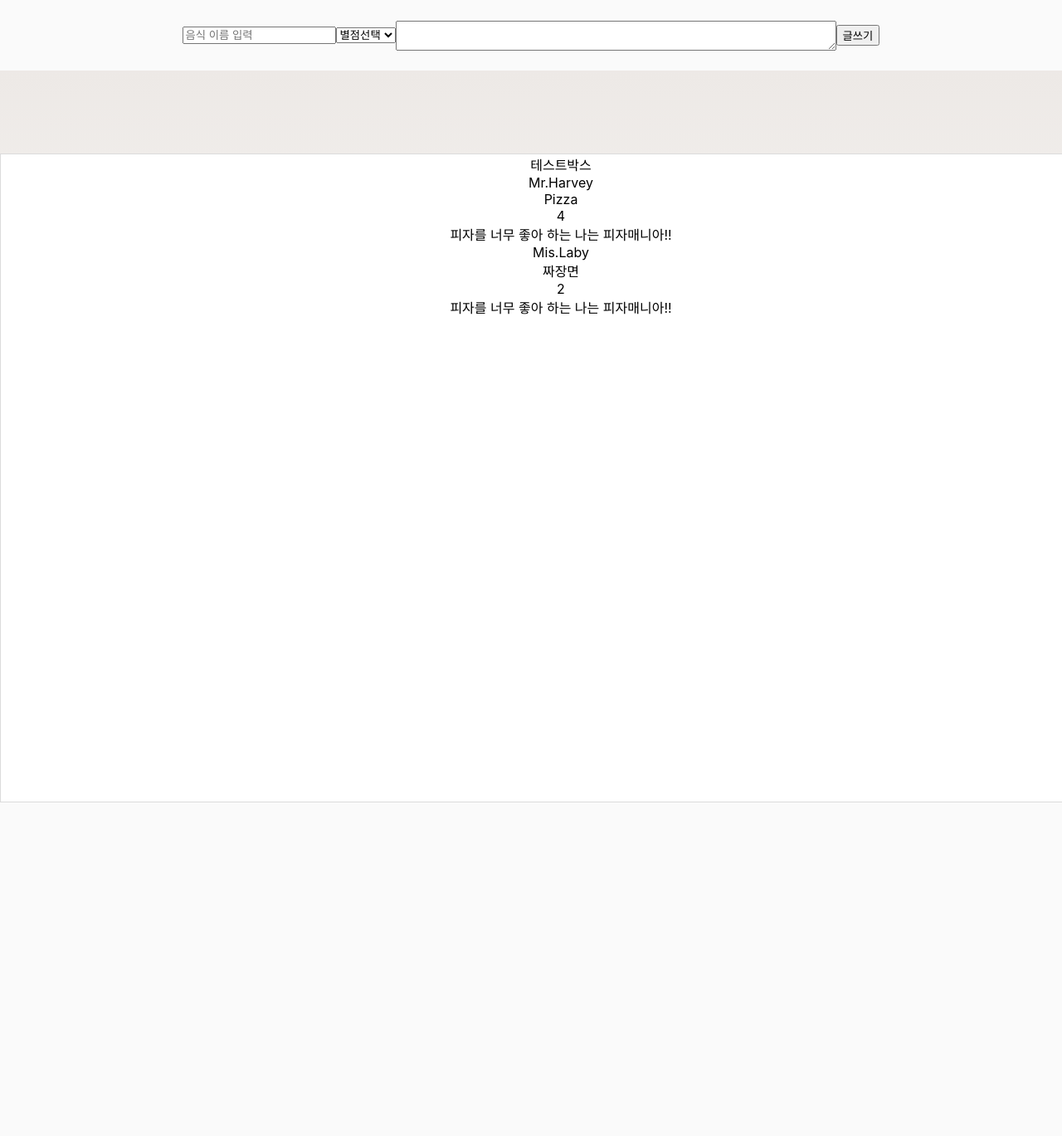
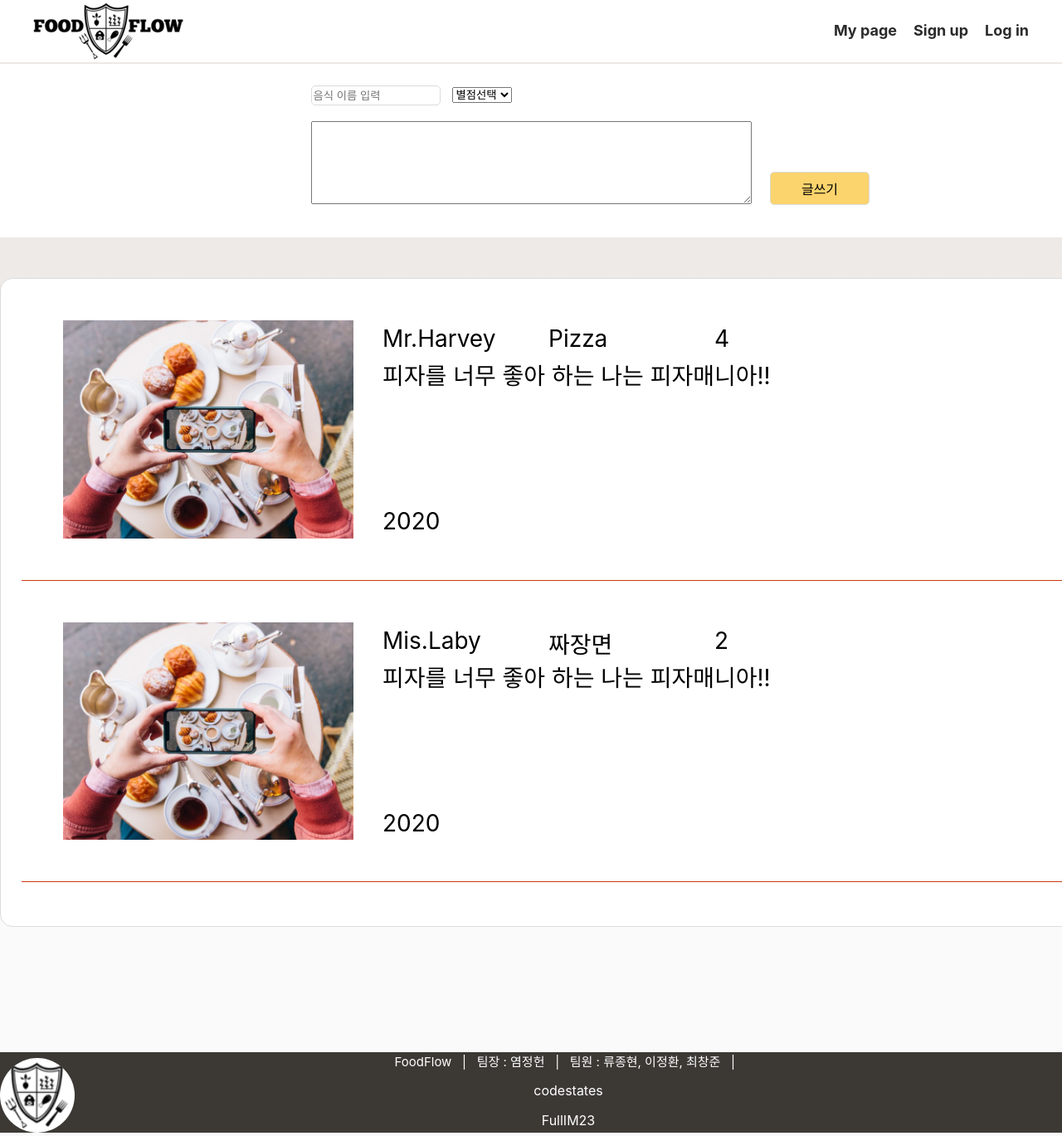
Before and after one commit to codestates/FoodFlow-client, a React (Create React App) app in the folder client/: page /mypage in a window 1280 px wide. Shown: the top 1369 px of the page at 83% size. Before the commit the page ends 967 px from the top, so only its background shows below. Built offline with nearby package versions, Linux system fonts and the light colour scheme; no server answers; a web font is replaced by a local one.

Commit message:
[client]/feature6

```diff
--- a/client/public/index.html
+++ b/client/public/index.html
@@ -24,7 +24,10 @@
       work correctly both with client-side routing and a non-root public URL.
       Learn how to configure a non-root public URL by running `npm run build`.
     -->
-    <title>React App</title>
+    <title>Food Flow</title>
+    <style type="tex/css">
+      textarea{ resize: none; }
+    </style>
   </head>
   <body>
     <noscript>You need to enable JavaScript to run this app.</noscript>
@@ -39,5 +42,18 @@
       To begin the development, run `npm start` or `yarn start`.
       To create a production bundle, use `npm run build` or `yarn build`.
     -->
+
+  <footer>
+    <div class="fooDiv">
+      <img src="foodFlowLogo.png" />
+    </div>
+    <div class="fooDiv1">
+      <span> FoodFlow </span> <span> &nbsp | &nbsp </span>
+      <span> 팀장 : 염정헌 </span> <span> &nbsp | &nbsp </span>
+      <span> 팀원 :  류종현, 이정환, 최창준 </span> <span> &nbsp | &nbsp </span>
+      <p> codestates </p>
+      <p class="bottom"> FullIM23 </p>
+    </div>
+  </footer>
   </body>
 </html>
--- a/client/src/components/MyPage.js
+++ b/client/src/components/MyPage.js
@@ -1,5 +1,5 @@
 import React from "react"
-//import Nav from "./Nav";
+import Nav from "./Nav";
 import PostArea from "./PostArea";
 import MyPageList from "./MyPageList";
 
@@ -62,23 +62,23 @@ axios.defaults.withCredentials = true;
         </div >
          )
      }
-     myPost = () => {
+     componentDidMount() {
          axios.get('http://3.34.179.55:3000/mypage')
          .then((res) => {
              this.setState({ postInfo : res.data })
          })
      }
      render() {
-         this.myPost();
          return(
-             <div>
-                <div>
+             <div className="myPageAll">
+                 <Nav />
+                <div className="postAreaDiv" >
                 <PostArea />
                 </div>
                 <div className="totalMypages">
                     <div className="background1">
                         <center>
-                            <div className="mypageMain">테스트박스
+                            <div className="mypageMain">
                                 <div>
                                     <this.pageList postInfo = {this.state.postInfo} />
                                 </div>
--- a/client/src/components/MyPageList.js
+++ b/client/src/components/MyPageList.js
@@ -1,4 +1,5 @@
 import React from 'react';
+import foodImg from '../img/mypagefoodimg.jpeg';
 
 
 //점수 받아와서 별로 구현
@@ -9,13 +10,14 @@ export default function myPageList(props) {
     const { username } = props.post.user;
     return (
         <div className='totalMyPageList'>
+            <div className='foodImgCont'>{<img className="foodImg" src={foodImg} alt="profile" />}</div>
             <div className='userName'>{username}</div>
             <div className='foodName'>{name}</div>
             <div className='starEmpty'>
                 <span className='starRating'>{rating}</span>
             </div>
-            <div className=''>{text}</div>
-            <div className='time'>{createdAt}</div>
+            <div className='text'>{text}</div>
+            <div className='time'>2020</div>
         </div>
     )
 }
--- a/client/src/components/PostArea.js
+++ b/client/src/components/PostArea.js
@@ -1,17 +1,10 @@
 import React from "react";
 import axios from "axios";
-
 axios.defaults.withCredentials = true;
 
-//import Star from "../img/star.png";
-//import Star0 from "../img/star0.png";
-//import Star1 from "../img/star1.png";
-//
 //import { faStar } from "@fortawesome/free-solid-svg-icons"
 //import { FontAwesomeIcon } from "@fortawesome/react-fontawesome"
-
 //const multer = require('multer');
-
 //multer면 header설정이 있어서 데이터를 따로 post해야하는지? => 정환님이 한번에 전송하는 법 알아냄
 //axios.post에서 header설정 : axios.post('url', { data }, config) config = {header:~}
 //name음식 이름 post해서 res로 foodId 받아오기
@@ -20,58 +13,6 @@ axios.defaults.withCredentials = true;
 //  axios.post('http://3.34.179.55:3000/user/posts', { username, name, foodImage, rating, text })
 //  .then(() => console.log('success posting'))
 //}
-
-//let locked = 0;
-//function show(star) {
-//  if (locked) {
-//    return;
-//  }
-//  let image;
-//  let el;
-//  let e = document.getElementById('startext');
-//  let stateMsg;
-//
-//  for (let i=1; i<=star; i++) {
-//    image = 'image' + i;
-//    el =document.getElementById(image);
-//    el.src = {Star1};
-//  }
-//
-//  switch (star) {
-//    case 1: stateMsg = 'testtext';
-//    break;
-//    case 2: stateMsg = 'pelqpeiq';
-//    break;
-//  }
-//  e.innerHTML = stateMsg;
-//}
-//
-//function noshow(star) {
-//  if (locked) {
-//    return;
-//  }
-//  let image;
-//  let el;
-//
-//  for (let i=1; i<=star; i++) {
-//    image = 'image'+i;
-//    el = document.getElementById(image);
-//    el.src = {Star0};
-//  }
-//}
-//
-//function lock(star) {
-//  show(star);
-//  locked = 1;
-//}
-//
-//function mark(star) {
-//  lock(star);
-//  alert("선택2" + star);
-//  document.cmtform.star.value = star;
-//}
-
-
 class PostArea extends React.Component {
   constructor(props){
     super(props);
@@ -87,43 +28,59 @@ class PostArea extends React.Component {
   handleInputValue = (key) => (e) => {
       this.setState({ [key] : e.target.value });
   };
-  handlefoodImageChange = (e) => {
-    this.setState({
-      foodImage: e.target.foodImages[0],
-      foodImageName: e.target.value
-    })
-  }
-  submitPost = () => {
+  // handlefoodImageChange = (e) => {
+  //   this.setState({
+  //     foodImage: e.target.foodImages[0],
+  //     foodImageName: e.target.value
+  //   })
+  // }
+  submitPost = (e) => {
+    e.preventDefault();
     const { name, rating, text } = this.state;
     if ( !name || !text ) {
       this.setState({errorMessage : '빈 칸을 입력해주세요'});
     } else {
-      axios.post('http://3.34.179.55:3000/food/write', { name : name })
+      axios.post('http://3.34.179.55:3000/food/write',
+      {
+        name : name
+      })
       .then ((res) => {
         this.setState({foodId : res.data.id})
       })
-      .then (() => axios.post('http://3.34.179.55:3000/user/posts/write', { text: text, rating: rating, id: this.state.foodId }))
-      .catch (console.log('err'))
+      .then(() => {
+        return this.posting();
+      })
     }
+  }
+  posting() {
+    axios.post("http://3.34.179.55:3000/posts/write", {
+      text: this.state.text,
+      rating: this.state.rating,
+      id: this.state.foodId
+    })
+    .then()
+    .then((res) => {
+      console.log(res.data)
+    })
   }
   render() {
     return (
       <div>
           <div id="main">
             <div id="send">
-              <form class="submit" onSubmit={this.submitPost}>
+              <form className="submit" onSubmit={this.submitPost}>
                 <div>
                   <input className="inputFoodName" type="text" placeholder="음식 이름 입력" onChange={this.handleInputValue("name")}></input>
                 </div>
                 <select className="rating" onChange={this.handleInputValue("rating")}>
                   <option value="">별점선택</option>
                   <option value="1.0">1.0</option>
-                  <option value="0.5">2.0</option>
-                  <option value="0.5">3.0</option>
-                  <option value="0.5">4.0</option>
-                  <option value="0.5">5.0</option>
+                  <option value="2.0">2.0</option>
+                  <option value="3.0">3.0</option>
+                  <option value="4.0">4.0</option>
+                  <option value="5.0">5.0</option>
                 </select>
-                <textarea class="inputChat" onChange={this.handleInputValue("text")}></textarea>
+                <textarea className="inputChat" onChange={this.handleInputValue("text")}></textarea>
                 <button className="submitBtn" type="submit">글쓰기</button>
                 <div> {this.state.errorMessage} </div>
               </form>
@@ -133,34 +90,4 @@ class PostArea extends React.Component {
     )
   }
 }
-
 export default PostArea;
-
-//const starsTotal = 5;
-//
-//const rating = 3.5;
-//
-//document.addEventListener('DOMContentLoasded', getRatings);
-//
-//function getRatings() {
-//  const starPercentage = (rating / starsTotal) * 100;
-//
-//  const starPercentageRounded = `${Math.round(starPercentage / 10) * 10}`;
-//
-//  document.querySelector(`.starRating`).getElementsByClassName.width = starPercentageRounded;
-//}
-
-/*
-                <div className="starEmpty">
-                  <div className="starRating"></div>
-                  <FontAwesomeIcon icon={ faStar } className="starEmpty" />
-                  <FontAwesomeIcon icon={ faStar } className="starEmpty" />
-                  <FontAwesomeIcon icon={ faStar } className="starEmpty" />
-                  <FontAwesomeIcon icon={ faStar } className="starEmpty" />
-                  <FontAwesomeIcon icon={ faStar } className="starEmpty" />
-                </div>
-                <div>
-                  <img className="teststar" src={Star} alt='text' />
-                </div>
-                <span className="numberRating"></span>
-*/
--- a/client/src/index.css
+++ b/client/src/index.css
@@ -1,6 +1,8 @@
 @import url("https://fonts.googleapis.com/css2?family=Black+Han+Sans&family=Jua&family=Poor+Story&display=swap");
 
 body {
+  position: relative;
+  height: 1000px;
   margin: 0;
   font-family: -apple-system, BlinkMacSystemFont, "Segoe UI", "Roboto", "Oxygen",
     "Ubuntu", "Cantarell", "Fira Sans", "Droid Sans", "Helvetica Neue",
@@ -9,6 +11,13 @@ body {
   -moz-osx-font-smoothing: grayscale;
   background-color: #fafafa;
   text-align: center;
+}
+
+footer {
+  position: sticky;
+  margin-top: 200px;
+  width: 100%;
+  background-color: #3c3935;
 }
 
 code {
@@ -325,50 +334,148 @@ code {
   margin-bottom: 50px;
 }
 
+.myPageAll {
+  display: flex;
+  flex-direction: column;
+  background-color: #fff;
+}
+
+.totalMypages {
+  position: relative;
+  background-color: #fff;
+}
+
 .mypageMain {
   position: relative;
-  top: 100px;
+  z-index: 2;
+  top: 49px;
   border: 1px solid #dbdbdb;
   width: 1350px;
   height: 780px;
   background-color: #ffffff;
+  border-radius: 15px;
 }
 
 .background1 {
-  background-color: #ede9e6;
+  background-color: #fff;
   background-image: linear-gradient(to bottom, #ede9e6 0%, #fff 100%);
 }
 
 .background2 {
-  position: fixed;
-  top: 0px;
-  left: 0px;
+  display: flex;
+  position: relative;
+  z-index: 1;
+  height: 100%;
   background-color: #fff;
+}
+
+.totalMyPageList {
+  display: flex;
+  flex-direction: column;
+  margin-right: 25px;
+  margin-left: 25px;
+  border-bottom-style: solid;
+  border-bottom-color: #c83c0d;
+  border-bottom-width: 1px;
+}
+
+.foodImgCont {
+  display: flex;
+  margin-top: 50px;
+  margin-left: 50px;
+  margin-bottom: 50px;
+}
+
+.foodImg {
+  width: auto;
+  max-width: 350px;
+}
+
+.userName {
+  display: flex;
+  position: absolute;
+  margin-top: 55px;
+  left: 460px;
+  font-size: 28px;
+}
+
+.foodName {
+  display: flex;
+  position: absolute;
+  margin-top: 55px;
+  left: 660px;
+  font-size: 28px;
+}
+
+.starEmpty {
+  display: flex;
+  position: absolute;
+  margin-top: 55px;
+  left: 860px;
+  font-size: 28px;
+}
+
+.text {
+  display: flex;
+  position: absolute;
+  margin-top: 95px;
+  left: 460px;
+  font-size: 28px;
+}
+
+.time {
+  display: flex;
+  position: absolute;
+  margin-top: 275px;
+  margin-bottom: 55px;
+  left: 460px;
+  font-size: 28px;
 }
 
 .star-rating {width:304px; }
 .star-rating,.star-rating span {display:inline-block; height:55px; overflow:hidden; background:url(./img/star.png)no-repeat; }
 .star-rating span{background-position:left bottom; line-height:0; vertical-align:top; }
 
+#main {
+  display: flex;
+  flex-direction: column;
+  position: relative;
+  align-self: center;
+  justify-content: space-between;
+}
+
+#send {
+  display: flex;
+  flex-direction: row;
+  align-self: center;
+  justify-content: space-between;
+  margin-top: 100px;
+}
 
 .submit {
-  display: flex;
-  justify-content: center;
-  align-items: center;
-  margin-top: 5px;
-  margin-bottom: 5px;
+  justify-content: space-between;
   min-width: 150px;
   min-height: 75px;
-  border-width: 1px;
 }
 
 .inputFoodName {
   display: flex;
+  flex-direction: column;
+  align-items: flex-start;
+  width: 150px;
+  height: 20px;
   min-height: 1vh;
+  margin-top: 3px;
+  border: 1px solid #dbdbdb;
+  background-color: #ffffff;
+  border-radius: 5px;
 }
 
 .rating {
   display: flex;
+  position: relative;
+  left: 170px;
+  bottom: 22px;
 }
 
 .inputChat {
@@ -378,5 +485,57 @@ code {
   align-items: center;
   min-width: 325px;
   width: 525px;
-  min-height: 30px;
+  min-height: 50px;
+  height: 94px;
 }
+
+.postAreaDiv {
+  display: flex;
+  flex-direction: column;
+  align-self: center;
+  justify-content: space-between;
+}
+
+.submitBtn {
+  position: relative;
+  left: 348px;
+  bottom: 39px;
+  width: 120px;
+  height: 40px;
+  background-color: #fbd46d;
+  border: 1px solid #dbdbdb;
+  border-radius: 5px;
+  font-size: medium;
+}
+
+footer img {
+  width: 90px;
+  height: 90px;
+  border-radius: 50%;
+  margin-top: 7px;
+  background-color: white;
+}
+
+.fooDiv {
+  float: left;
+}
+
+.fooDiv1 {
+  text-align: center;
+}
+
+.fooDiv1 span {
+  padding-top: 10px;
+  top: 5px;
+  font-size: 15px;
+  color: white;
+}
+
+.fooDiv1 p {
+  margin-top: 15px;
+  color: white;
+}
+
+.bottom {
+  padding-bottom: 5px;
+}
```
Also changed, not shown: client/public/foodFlowLogo.png (added), client/src/img/mypagefoodimg.jpeg (added).
